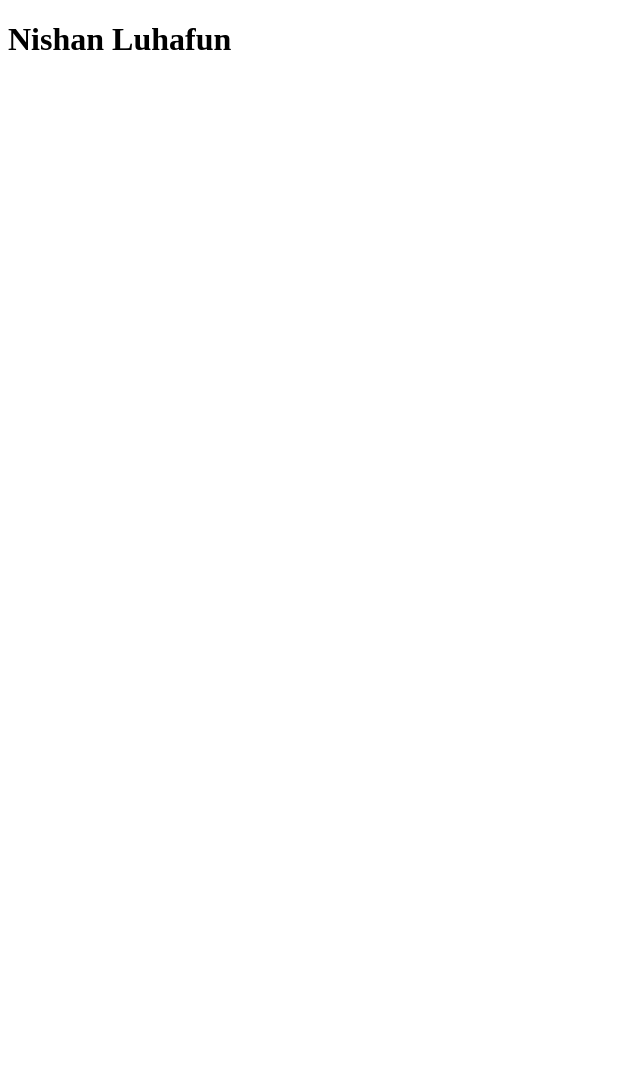
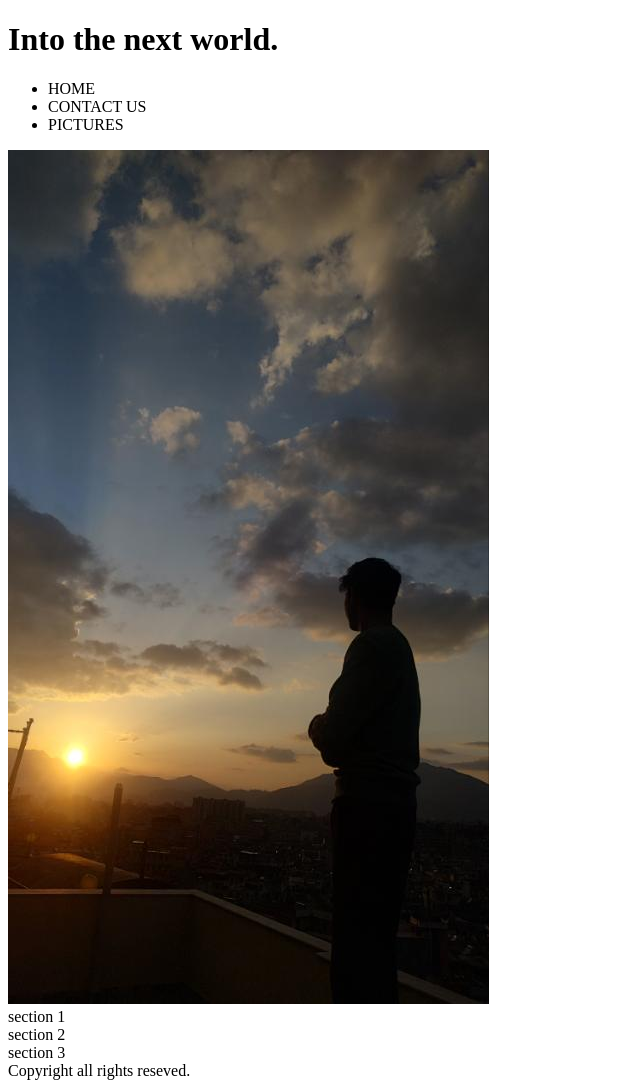
Before and after one commit to ronitjoshi7/Myportfolio, a plain HTML site: page index.html in a window 1280 px wide. Shown: the whole page, without its empty margins (0-640 px from the left). Before the commit the page ends 800 px from the top, so only its background shows below. Drawn offline with Linux system fonts and the light colour scheme.

Commit message:
navigation added

```diff
--- a/index.html
+++ b/index.html
@@ -6,7 +6,21 @@
     <title>Document</title>
 </head>
 <body>
-    <h1> Nishan Luhafun</h1>
+    <header>
+        <h1>Into the next world.</h1>
+    </header>
+    <nav>
+        <ul>
+            <li>HOME</li>
+            <li>CONTACT US </li>
+            <li>PICTURES</li>
+        </ul>
+    </nav>
+    <img src="./assets/images/viber_image_2023-10-19_12-45-30-201.jpg">
 
+    <section>section 1</section>
+    <section>section 2</section>
+    <section>section 3</section>
+    <footer>Copyright all rights reseved.</footer>
 </body>
 </html>
```
Also changed, not shown: assets/images/viber_image_2023-10-19_12-45-30-201.jpg (added).
